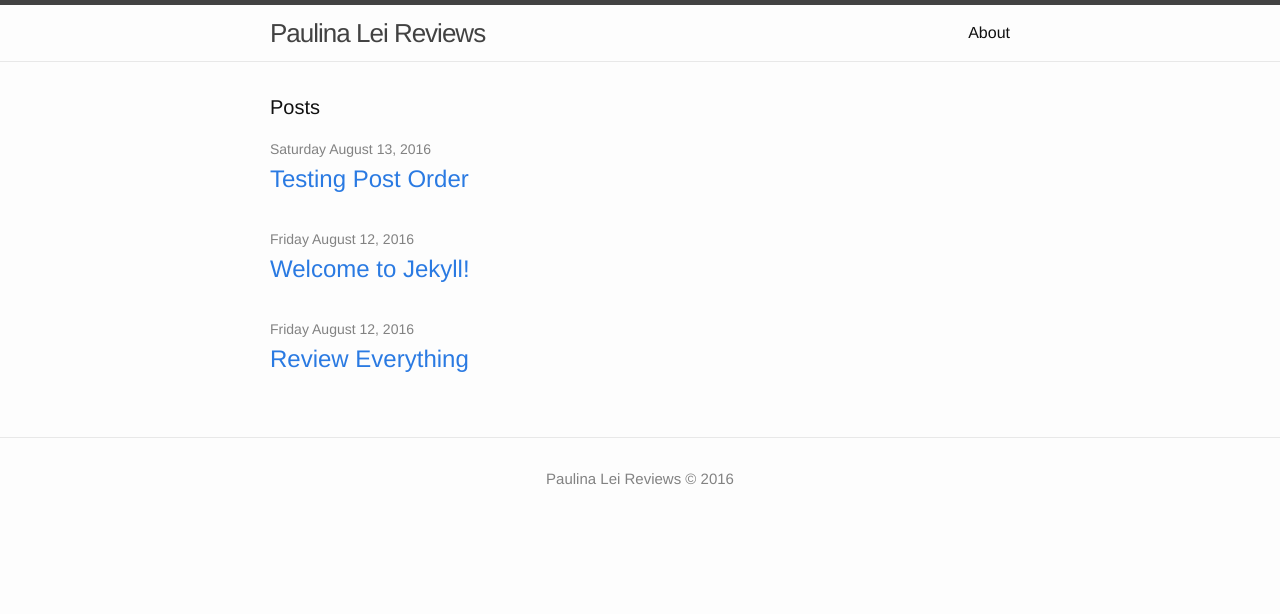
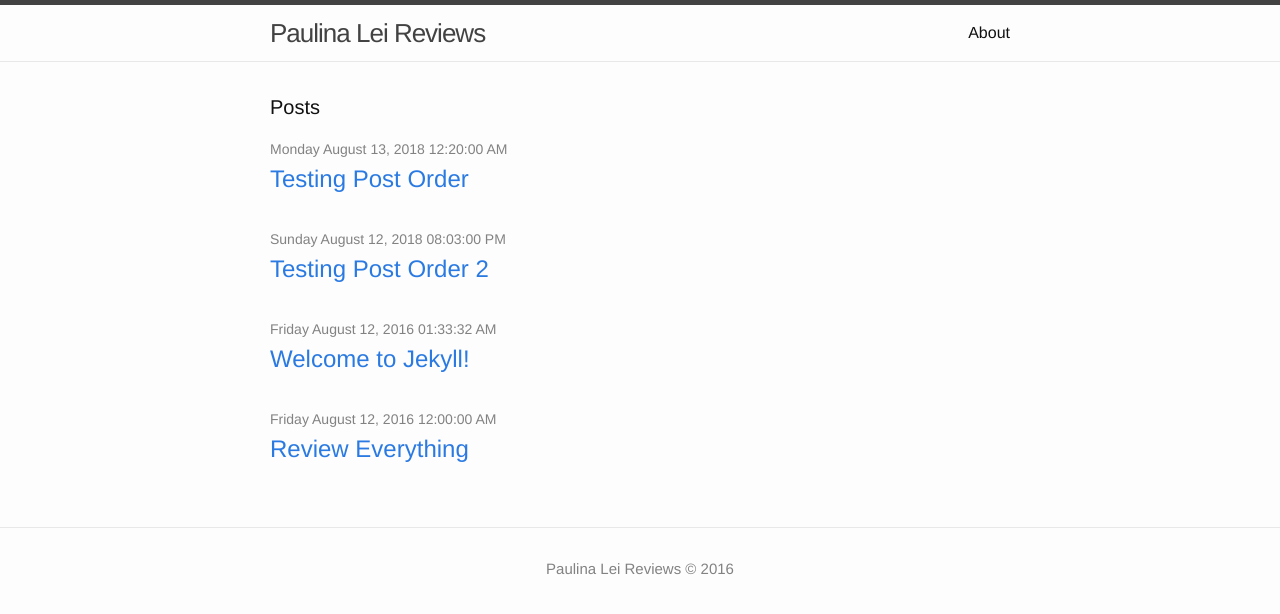
Before and after one commit to paulinalei/reviews, a Jekyll site: the page built from index.html, in a window 1280 px wide. Shown: the top 614 px of the page. Built offline with Jekyll 4.4.1, drawn with Linux system fonts in a browser that asks for light colours.

Commit message:
even configuring post order is hard

```diff
--- a/_config.yml
+++ b/_config.yml
@@ -16,3 +16,4 @@
 
 # Build settings
 markdown: kramdown
+timezone: America/Los_Angeles
--- a/_layouts/post.html
+++ b/_layouts/post.html
@@ -5,7 +5,7 @@
 
   <header class="post-header">
     <h1 class="post-title" itemprop="name headline">{{ page.title }}</h1>
-    <p class="post-meta"><time datetime="{{ page.date | date_to_xmlschema }}" itemprop="datePublished">{{ page.date | date: "%b %-d, %Y" }}</time>{% if page.author %} • <span itemprop="author" itemscope itemtype="http://schema.org/Person"><span itemprop="name">{{ page.author }}</span></span>{% endif %}</p>
+    <p class="post-meta"><time datetime="{{ page.date | date_to_xmlschema }}" itemprop="datePublished">{{ page.date | date: "%A %B %-d, %Y %r" }}</time>{% if page.author %} • <span itemprop="author" itemscope itemtype="http://schema.org/Person"><span itemprop="name">{{ page.author }}</span></span>{% endif %}</p>
   </header>
 
   <div class="post-content" itemprop="articleBody">
--- /dev/null
+++ b/_posts/2016-08-13-testing-post-order-2.md
@@ -0,0 +1,6 @@
+---
+layout: post
+title: Testing Post Order 2
+date: 2018-08-13 03:03:00 +8000
+---
+Testing post order with dates.
--- a/_posts/2016-08-13-testing-post-order.md
+++ b/_posts/2016-08-13-testing-post-order.md
@@ -1,5 +1,6 @@
 ---
-layout: page
+layout: post
 title: Testing Post Order
+date: 2018-08-13 15:20:00+0800
 ---
 Want to see if the oldest posts stay at the top or not.
--- a/index.html
+++ b/index.html
@@ -9,7 +9,7 @@
   <ul class="post-list">
     {% for post in site.posts %}
       <li>
-        <span class="post-meta">{{ post.date | date: "%A %B %-d, %Y" }}</span>
+        <span class="post-meta">{{ post.date | date: "%A %B %-d, %Y %r" }}</span>
 
         <h3>
           <a class="post-link" href="{{ post.url | prepend: site.baseurl }}">{{ post.title }}</a>
```
